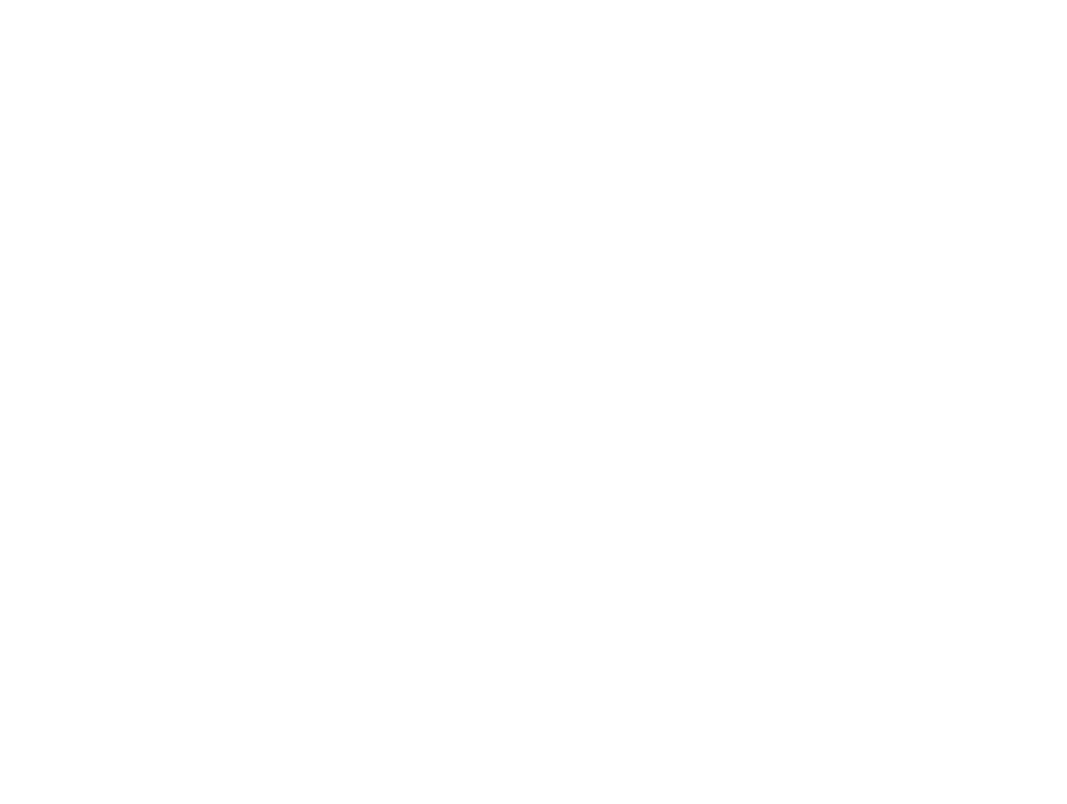
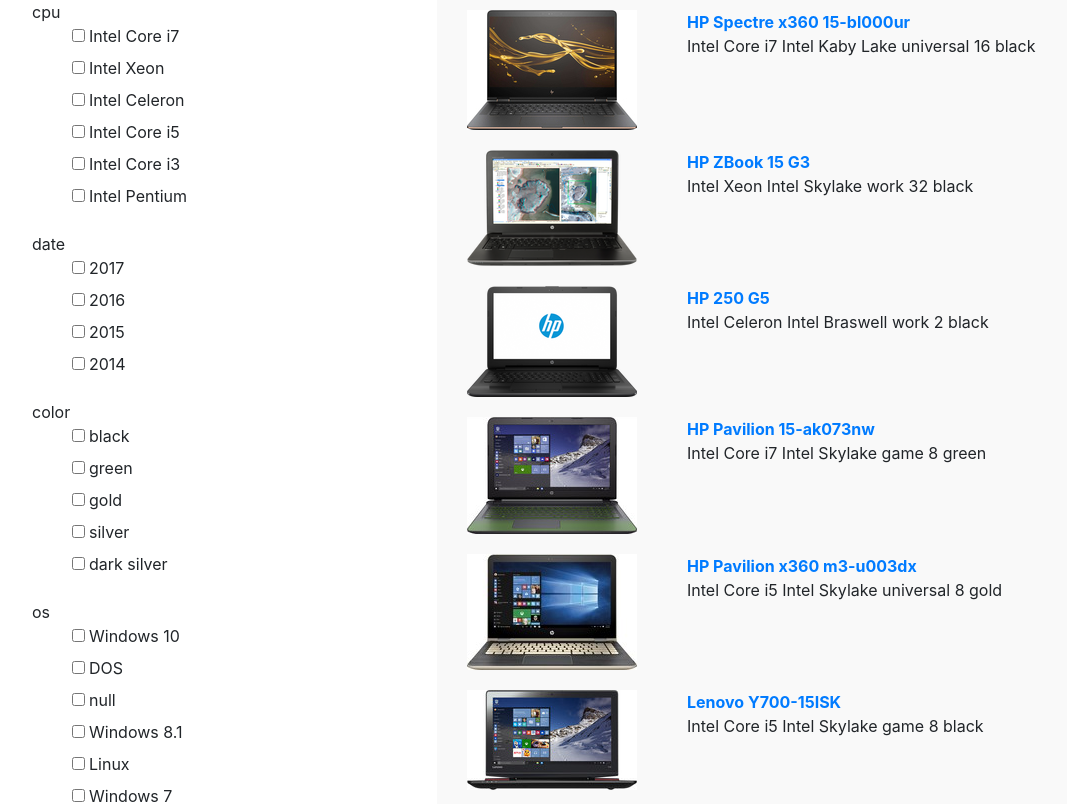
Before and after one commit to iburskiy/pc-angular5, an Angular app: page /main in a window 1280 px wide. Before the commit this address led to /. Shown: the top 804 px of the page, without its empty margins (53-1120 px from the left). Built offline with nearby package versions, Linux system fonts and the light colour scheme.

Commit message:
Added main-page component with embedded Products and Filters (no interaction for now)

```diff
--- a/src/app/app.module.ts
+++ b/src/app/app.module.ts
@@ -8,6 +8,7 @@
 import { ProductDetailComponent } from './product-detail/product-detail.component';
 import { FiltersComponent } from './filters/filters.component';
 import { FilterComponent } from './filter/filter.component';
+import { MainPageComponent } from './main-page/main-page.component';
 
 
 @NgModule({
@@ -16,7 +17,8 @@
     ProductsComponent,
     ProductDetailComponent,
     FiltersComponent,
-    FilterComponent
+    FilterComponent,
+    MainPageComponent,
   ],
   imports: [
     BrowserModule,
--- /dev/null
+++ b/src/app/main-page/main-page.component.html
@@ -0,0 +1,6 @@
+<div class="container">
+  <div class="row">
+    <app-filters class="col-md-4 col-sm-5 col-xs-12"></app-filters>
+    <app-products class="col-md-8 col-sm-7 col-xs-12"></app-products>
+  </div>
+</div>
--- /dev/null
+++ b/src/app/main-page/main-page.component.ts
@@ -0,0 +1,15 @@
+import { Component, OnInit } from '@angular/core';
+
+@Component({
+  selector: 'app-main-page',
+  templateUrl: './main-page.component.html',
+  styleUrls: ['./main-page.component.scss']
+})
+export class MainPageComponent implements OnInit {
+
+  constructor() { }
+
+  ngOnInit() {
+  }
+
+}
```
Also changed, not shown: src/app/app-routing.module.ts (+3 -5 lines), src/app/main-page/main-page.component.scss (added), 1 other file (tests, documents, lock files or other folders).
